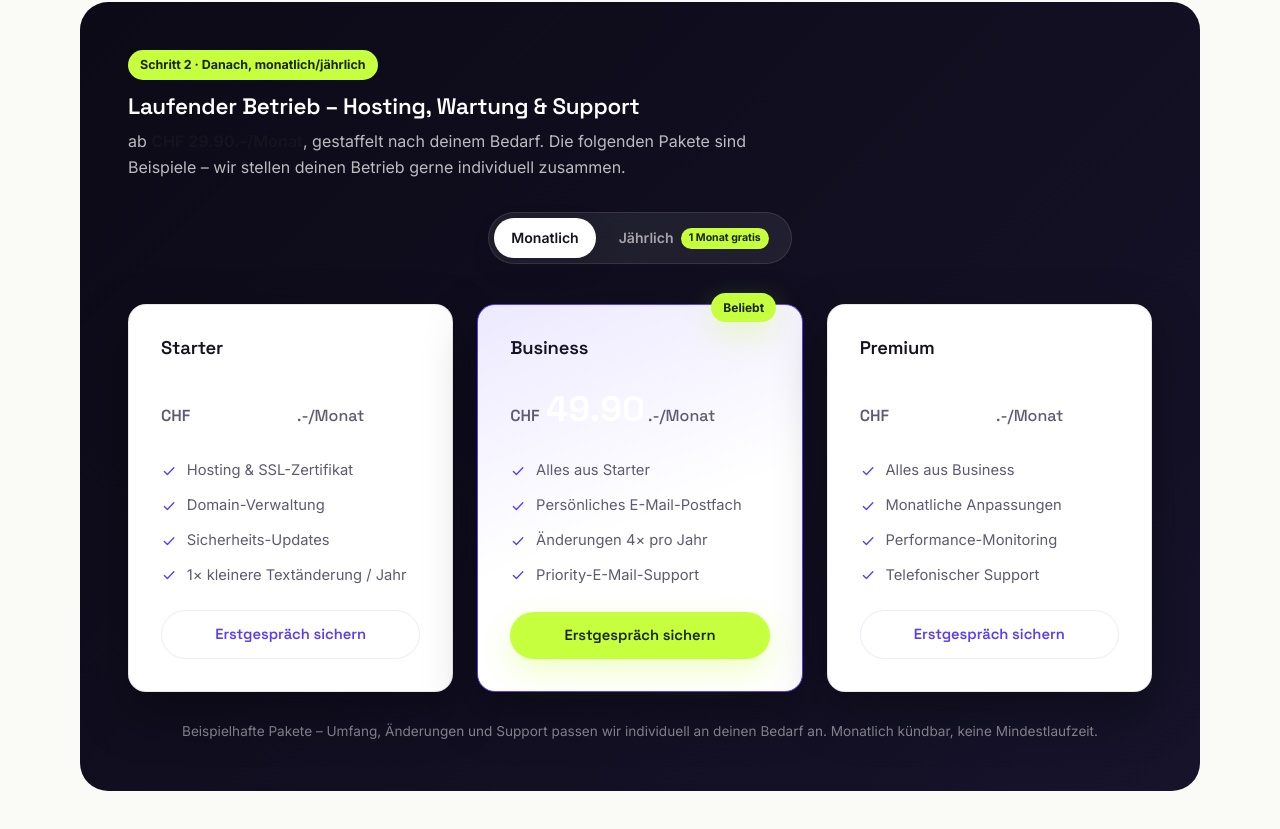
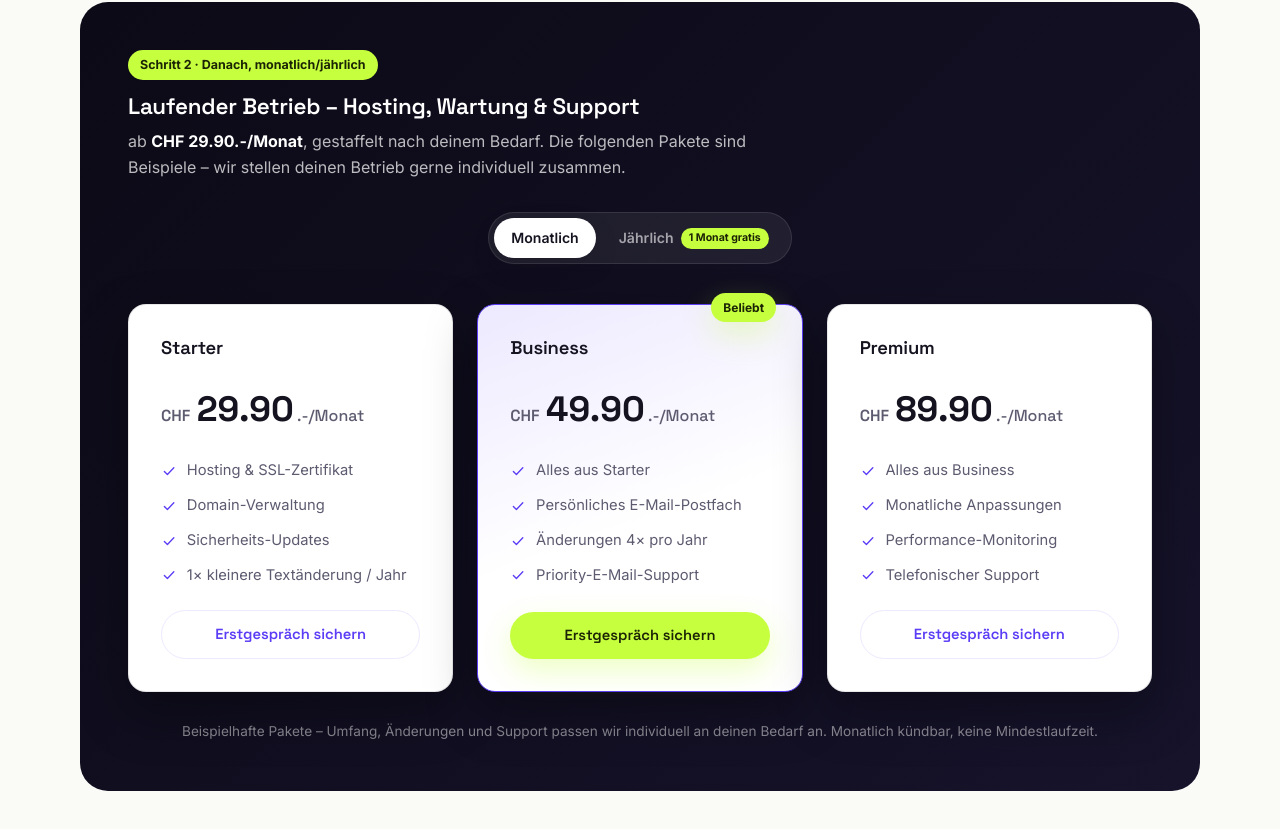
Before and after one commit to pacofavela-x/startsite.ch, a plain HTML site: page index.html in a window 1280 px wide. Shown: the part 6696-7525 px from the top of the page. Drawn offline with Linux system fonts and the light colour scheme.

Commit message:
Fix invisible white-on-white prices and dark-on-dark strong text
Two contrast bugs from applying .pricing-stage to the Betrieb block
(reported by user via screenshot):

- .pricing-stage .price-amount/.price-currency/.price-suffix were set
  to white, on the assumption prices sit directly on the dark stage
  background. They don't — prices are always inside a light .plan-card
  floating on top of the stage, so white text on a white card was
  invisible. Removed the override; the default ink/muted colors were
  correct all along.
- The plain <strong>CHF 29.90.-/Monat</strong> in the Betrieb intro
  paragraph inherited the generic ".ongoing-head strong { color: ink }"
  rule (written for the old light background), rendering dark text on
  the now-dark stage. Added a dark-stage override, explicitly excluding
  .highlight-accent so the lime-highlighted sentence in the Erstellung
  block keeps its own color.

```diff
--- a/style.css
+++ b/style.css
@@ -1068,6 +1068,7 @@ h3 { font-size: clamp(1.15rem, 1vw + 1rem, 1.4rem); }
 .ongoing-head h3 { margin-bottom: 0.6rem; }
 .ongoing-head p { color: var(--muted); }
 .ongoing-head strong { color: var(--ink); }
+.pricing-stage .ongoing-head strong:not(.highlight-accent) { color: #fff; }
 
 .plans {
   display: grid;
@@ -1101,8 +1102,9 @@ h3 { font-size: clamp(1.15rem, 1vw + 1rem, 1.4rem); }
 .price-tier:not([hidden]) { display: inline-flex; }
 .price-currency, .price-suffix { font-size: 1rem; font-weight: 600; color: var(--muted); }
 .price-amount { font-size: 2.2rem; font-weight: 700; color: var(--ink); }
-.pricing-stage .price-currency, .pricing-stage .price-suffix { color: rgba(255, 255, 255, 0.6); }
-.pricing-stage .price-amount { color: #fff; }
+/* No dark-stage override for price text: it always sits inside a light
+   .plan-card floating on the dark stage, never directly on the dark
+   background — the default ink/muted colors already have contrast there. */
 
 .billing-toggle {
   display: flex;
```
